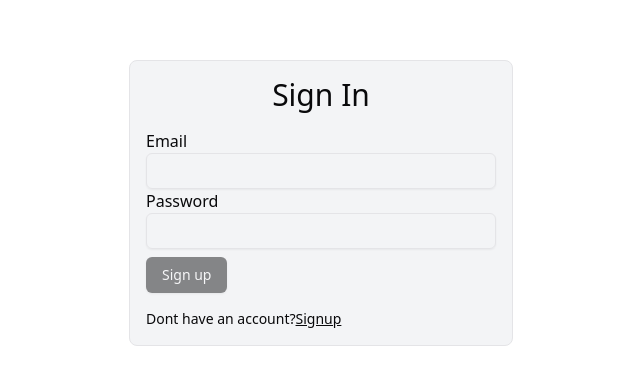
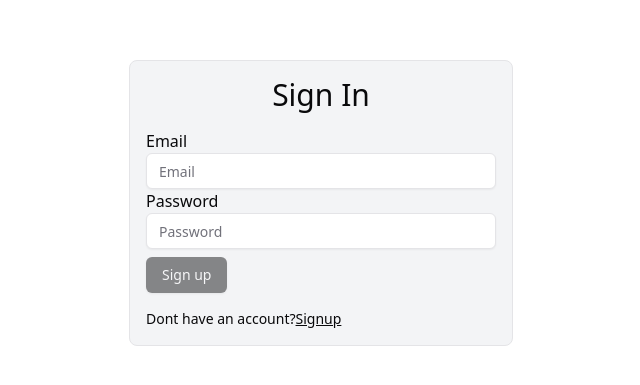
Before and after one commit to devhimani/ecomm, a React (Vite) app: page /signin in a window 1280 px wide. Shown: the part 197-582 px from the top of the page, without its empty margins (319-959 px from the left). Built offline with nearby package versions, Linux system fonts and the light colour scheme.

Commit message:
Enhance SignIn input styling and attributes

```diff
--- a/src/pages/Signin.tsx
+++ b/src/pages/Signin.tsx
@@ -11,9 +11,19 @@ const Signin = () => {
         <h1 className="text-center text-3xl">Sign In</h1>
         <form>
           <Label htmlFor="email">Email</Label>
-          <Input />
+          <Input
+            type="email"
+            id="email"
+            placeholder="Email"
+            className="bg-white"
+          />
           <Label htmlFor="email">Password</Label>
-          <Input />
+          <Input
+            type="password"
+            id="password"
+            placeholder="Password"
+            className="bg-white"
+          />
           <Button className="mt-2" disabled>
             {/* <Loader2 className="animate-spin" />
         Please wait */}
```
